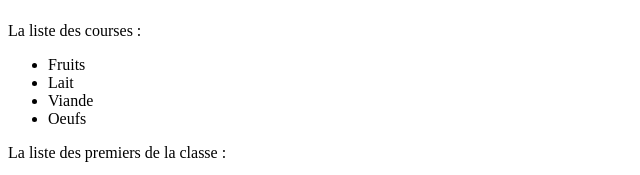
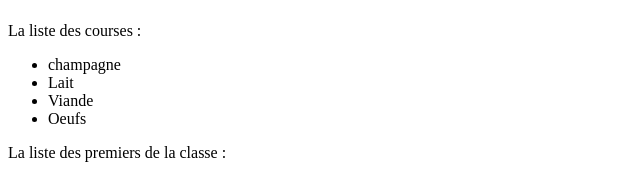
Before and after one commit to fabyuwipi/Webproject-SP5, a plain HTML site: page index.html in a window 1280 px wide. Shown: the part 992-1167 px from the top of the page, 0-640 px from the left. Drawn offline with Linux system fonts and the light colour scheme.

Commit message:
Update index.html

```diff
--- a/index.html
+++ b/index.html
@@ -53,7 +53,7 @@
 		<!-- les listes  -->
 		La liste des courses :
 		<ul>
-			<li>Fruits</li>
+			<li>champagne</li>
 			<li>Lait</li>
 			<li>Viande</li>
 			<li>Oeufs</li>
```
